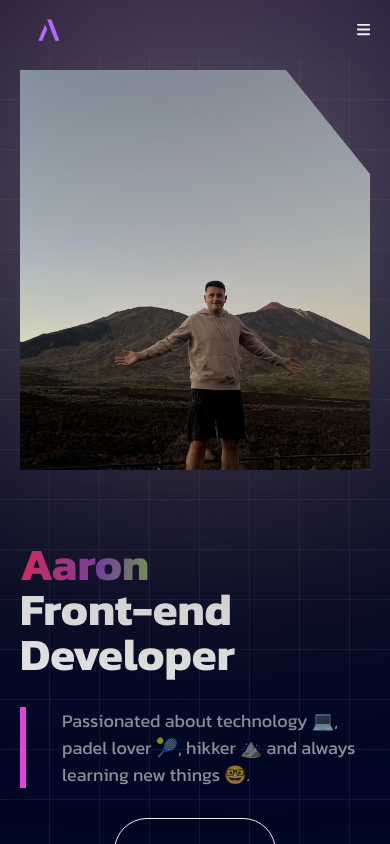
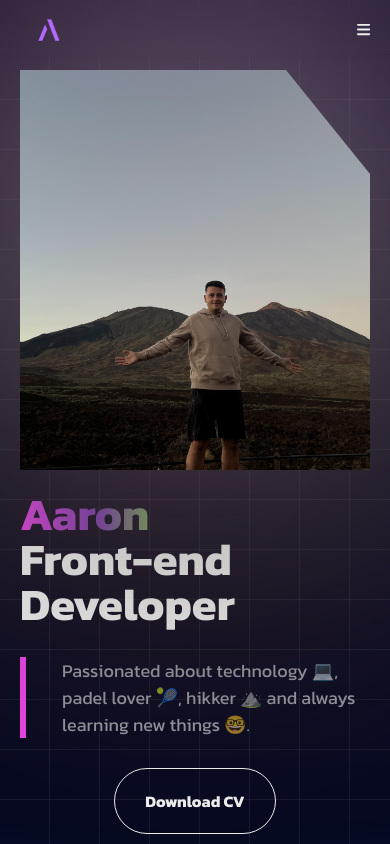
Before and after one commit to SayKo29/portfolio-vue, a Vue app: page / in a window 390 px wide. Shown: the top 844 px of the page. Built offline with nearby package versions, Linux system fonts and the light colour scheme.

Commit message:
make cursor folllow ball with blur

```diff
--- a/src/App.vue
+++ b/src/App.vue
@@ -1,17 +1,53 @@
 <script setup>
 import { RouterView } from 'vue-router'
 import '@/assets/variables.css'
+import { ref } from 'vue'
 
-// import HelloWorld from './components/HelloWorld.vue'
+const ballStyle = ref({
+  top: '50%',
+  left: '50%'
+})
+
+let animationFrameId
+const handleMouseMove = (event) => {
+  const { clientX, clientY } = event
+
+  if (animationFrameId) {
+    cancelAnimationFrame(animationFrameId)
+  }
+
+  animationFrameId = requestAnimationFrame(() => {
+    ballStyle.value = {
+      top: `${clientY}px`,
+      left: `${clientX}px`
+    }
+  })
+}
 </script>
 
 <template>
-  <main>
+  <main @mousemove="handleMouseMove">
+    <div class="gradient-ball" :style="ballStyle"></div>
     <RouterView />
   </main>
 </template>
 
 <style>
 @import url('https://fonts.googleapis.com/css2?family=Kanit:ital,wght@0,100;0,200;0,300;0,400;0,500;0,600;0,700;0,800;0,900;1,100;1,200;1,300;1,400;1,500;1,600;1,700;1,800;1,900&display=swap');
+.gradient-ball {
+  position: fixed;
+  width: 600px;
+  height: 600px;
+  filter: blur(200px);
+  border-radius: 50%;
+  z-index: -2;
+  background-image: radial-gradient(circle, red, var(--green-color));
+  opacity: 0.2;
+  pointer-events: none; /* Makes sure the ball doesn't interfere with other elements */
+  transform: translate(-50%, -50%); /* Center the ball */
+  transition:
+    top 0.1s ease-out,
+    left 0.1s ease-out; /* Smooth transition */
+}
 </style>
 <style scoped></style>
--- a/src/assets/variables.css
+++ b/src/assets/variables.css
@@ -3,4 +3,5 @@
   --primary-color: #333a4b;
   --pink-color: #e945e3;
   --nav-mobile-color: #010824;
+  --green-color: #7be728;
 }
--- a/src/components/AboutMe.vue
+++ b/src/components/AboutMe.vue
@@ -46,7 +46,13 @@ section {
         line-height: 1em;
 
         & span {
-          background-image: linear-gradient(to right, #7be728, #f3265f, #7f40ac, #7be728);
+          background-image: linear-gradient(
+            to right,
+            var(--green-color),
+            var(--pink-color),
+            #7f40ac,
+            var(--green-color)
+          );
           background-size: 200% auto;
           animation: gradientAnimation 5s linear infinite;
           -webkit-text-fill-color: transparent;
@@ -195,6 +201,7 @@ section {
 }
 @media screen and (min-width: 309px) and (max-width: 768px) {
   .home {
+    gap: 0px;
     & .content {
       & .name {
         font-size: 5em;
@@ -221,6 +228,7 @@ section {
     &.home {
       grid-template-columns: 1fr;
       padding-top: 70px;
+      gap: 0px;
       & .content {
         & .name {
           font-size: 3em;
```
